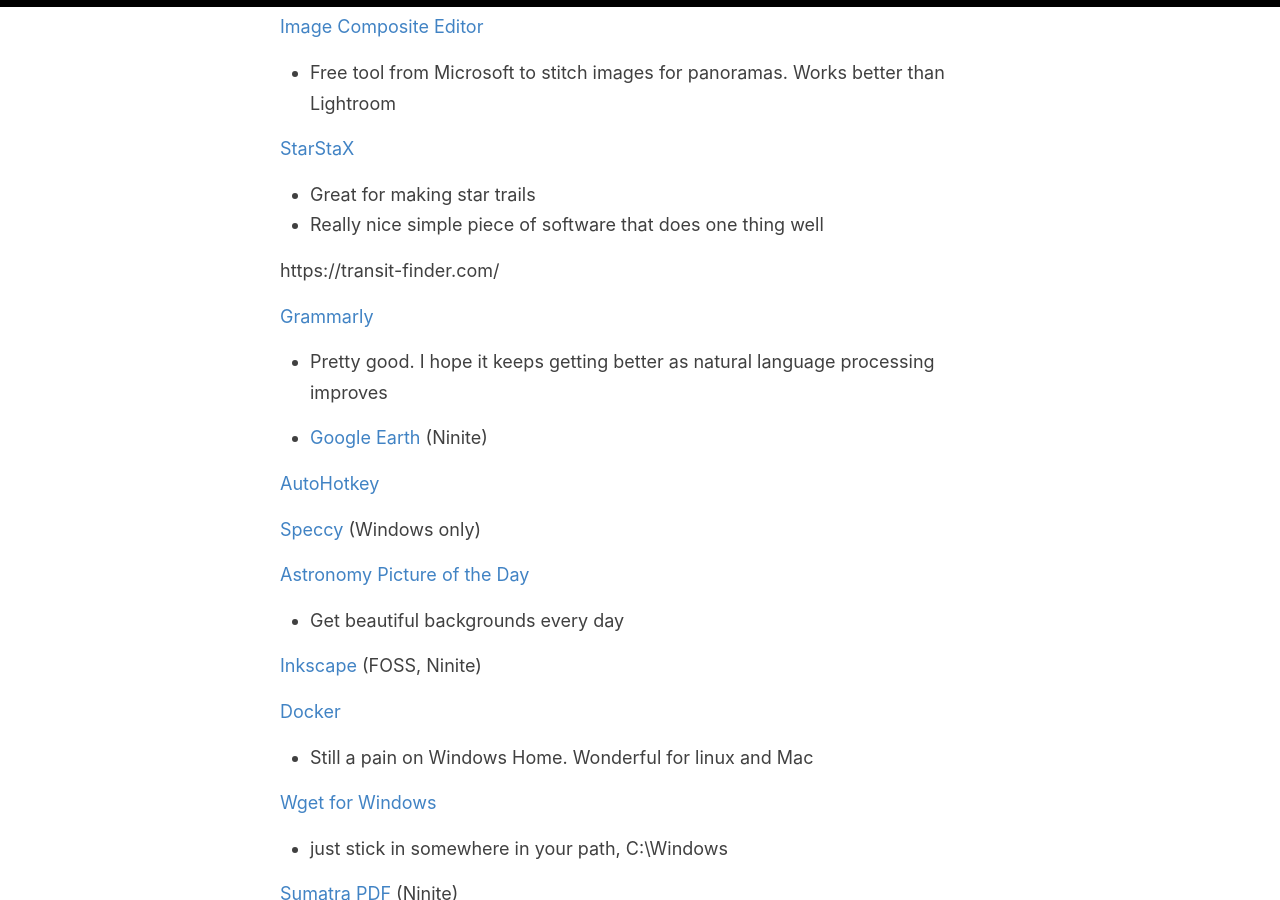
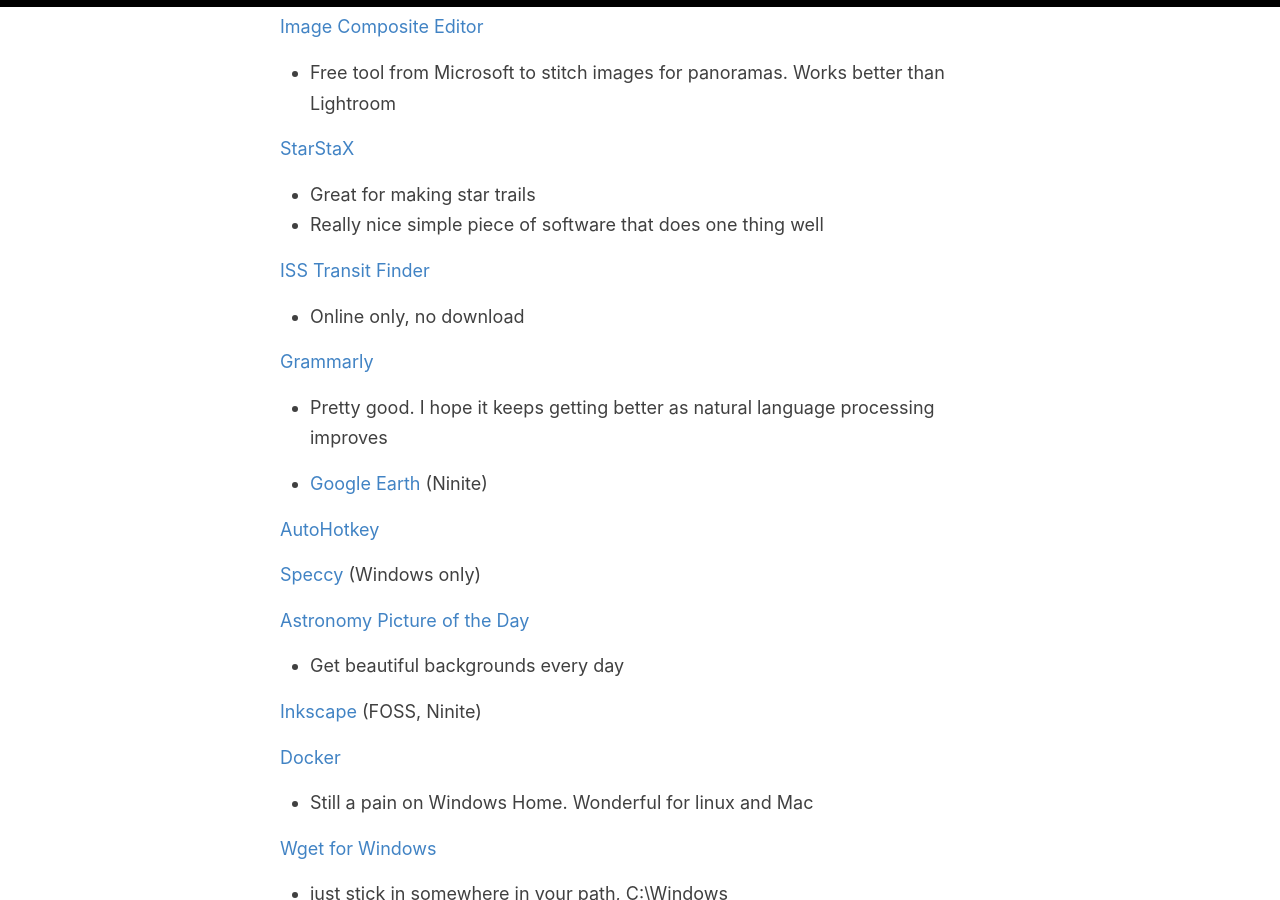
Before and after one commit to jss367/blog, a Jekyll site: the page built from _posts/2018-10-10-Software-I-Use.md, in a window 1280 px wide and 900 px high, scrolled down 6390 px. Built offline with Jekyll 4.4.1, drawn with Linux system fonts in a browser that asks for light colours.

Commit message:
Update 2018-10-10-Software-I-Use.md

```diff
--- a/_posts/2018-10-10-Software-I-Use.md
+++ b/_posts/2018-10-10-Software-I-Use.md
@@ -193,7 +193,8 @@ Adobe lightroom
 * Great for making star trails
 * Really nice simple piece of software that does one thing well
 
-https://transit-finder.com/
+[ISS Transit Finder](https://transit-finder.com/)
+* Online only, no download
 
 
 [Grammarly](https://www.grammarly.com/)
```
